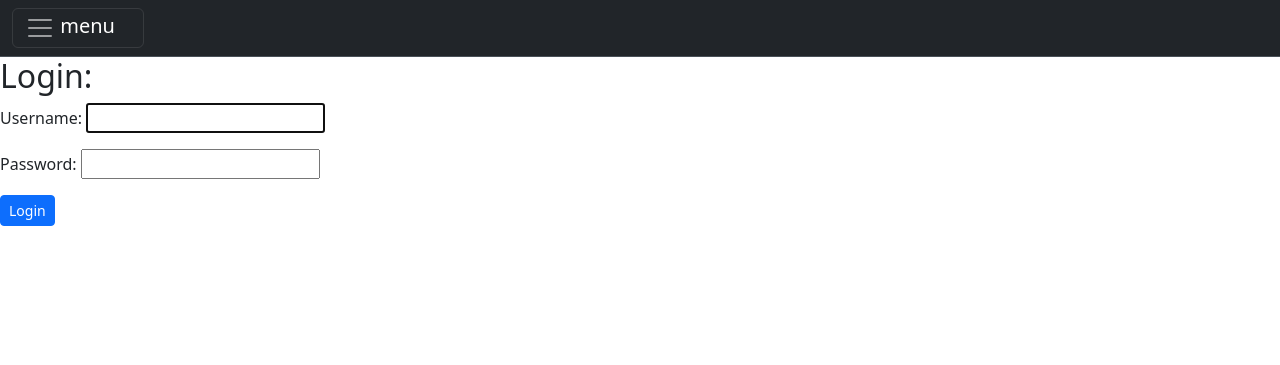
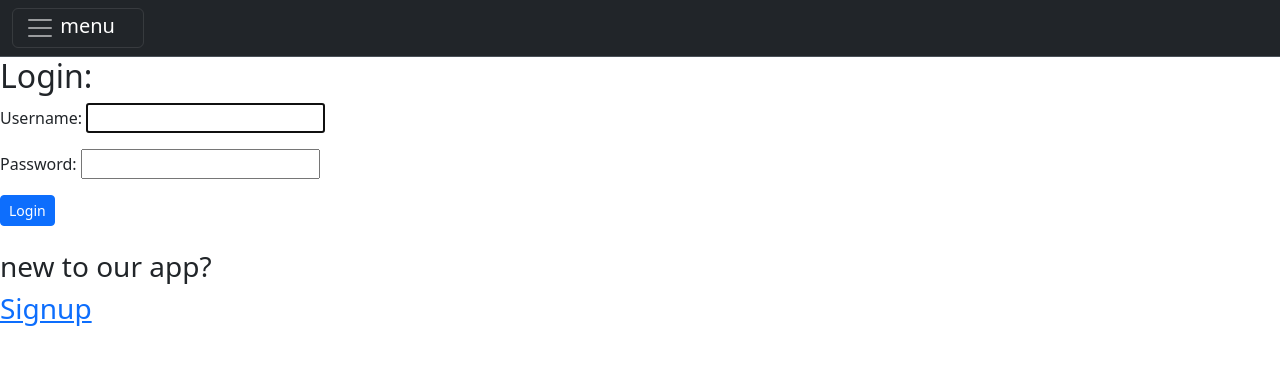
Before and after one commit to uthsasaha20000/Blog-app, a Django app: page /account/login/ in a window 1280 px wide. Shown: the top 365 px of the page. Run offline with Django 4.2, Linux system fonts and the light colour scheme.

Commit message:
login implement

```diff
--- a/Blog_app/App_Blog/views.py
+++ b/Blog_app/App_Blog/views.py
@@ -1,5 +1,7 @@
 from django.shortcuts import render
+from django.contrib.auth.decorators import login_required
 
 # Create your views here.
+
 def blog_list(request):
     return render(request,'App_Blog/blog_list.html',context={})
--- a/Blog_app/App_Login/views.py
+++ b/Blog_app/App_Login/views.py
@@ -38,7 +38,7 @@ def login_page(request):
             user = authenticate(username=username, password=password)
             if user is not None:
                 login(request, user)
-                registered=True
+                #registered=True
                 return HttpResponseRedirect(reverse('index'))
     context={'tittle':'login','form':form,'registered':registered}
     return render(request, 'App_Login/login.html',context)
--- a/Blog_app/Blog_app/views.py
+++ b/Blog_app/Blog_app/views.py
@@ -1,6 +1,8 @@
 from django.http import HttpResponse
 from django.urls import reverse
 from django.shortcuts import HttpResponseRedirect
+from django.contrib.auth.decorators import login_required
+
 
 def Index(request):
     return HttpResponseRedirect(reverse('App_Blog:blog_list'))
--- a/Blog_app/templates/App_Login/login.html
+++ b/Blog_app/templates/App_Login/login.html
@@ -17,5 +17,9 @@
     </form>
     </div>
 </div>
+</br>
+<h3> new to our app? <h3>
+<a href="{% url 'App_Login:signup' %}">Signup</a>
+
 
 {% endblock %}
--- a/Blog_app/templates/base.html
+++ b/Blog_app/templates/base.html
@@ -27,7 +27,7 @@
               <a class="nav-link" href="{% url 'App_Login:signup' %}">Sign Up</a>
             </li>
             <li class="nav-item">
-              <a class="nav-link" href="#">Pricing</a>
+              <a class="nav-link" href="#">Profile</a>
             </li>
             <li class="nav-item dropdown">
               <a class="nav-link dropdown-toggle" href="#" role="button" data-bs-toggle="dropdown" aria-expanded="false">
```
Also changed, not shown: Blog_app/db.sqlite3.
